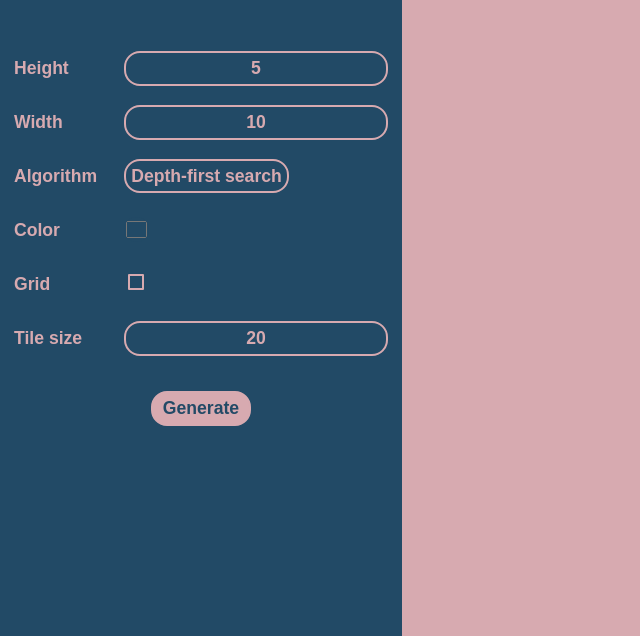
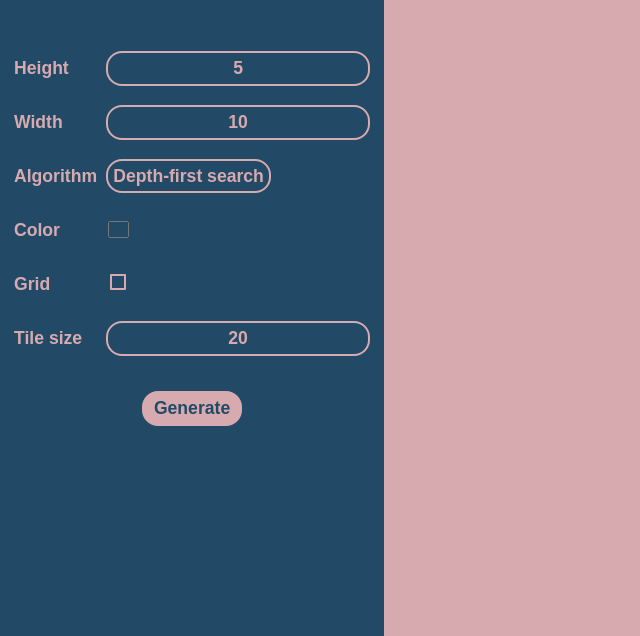
Before and after one commit to znuznu/daedal, a plain HTML site: page index.html in a window 1280 px wide. Shown: the part 164-800 px from the top of the page, without its empty margins (0-640 px from the left). Drawn offline with Linux system fonts and the light colour scheme.

Commit message:
example.png updated

```diff
--- a/css/stylesheet.css
+++ b/css/stylesheet.css
@@ -127,7 +127,6 @@ div#container {
 }
 
 div#contentSection {
-  width: 50vh;
   min-height: 100%;
   border: solid transparent 1px;
   background-color: #224a66;
```
Also changed, not shown: resources/example.png, resources/logo.png (deleted).
